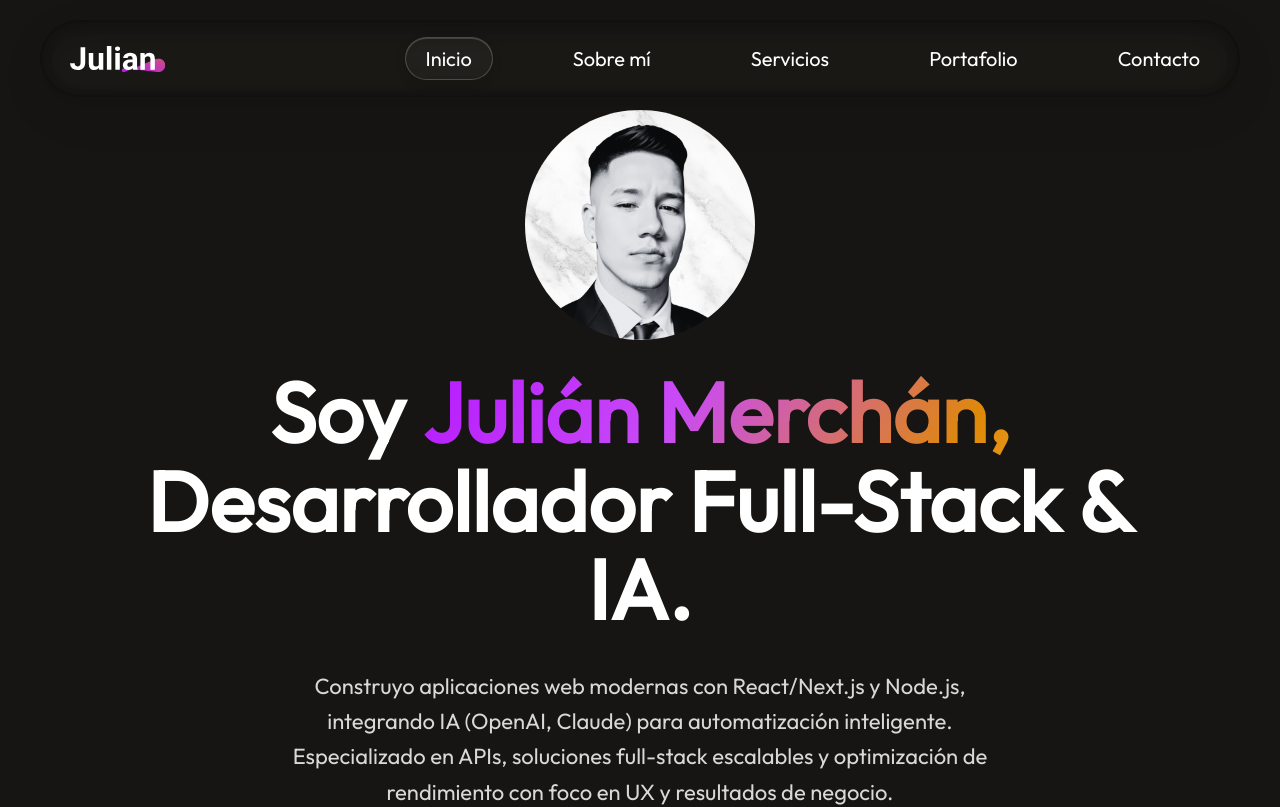
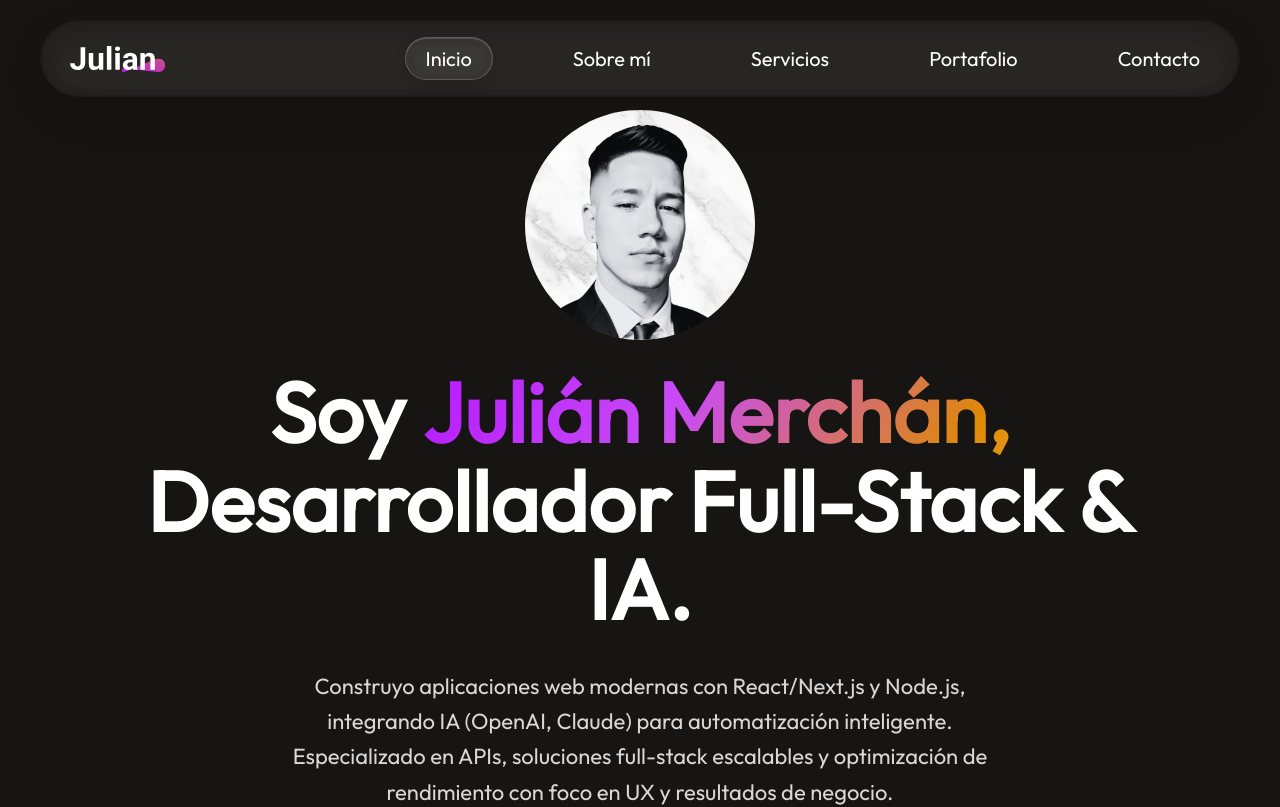
Before and after one commit to Julian-Enable/portfolio-react, a React (Vite) app: page / in a window 1280 px wide. Shown: the top 807 px of the page. Built offline with nearby package versions, Linux system fonts and the light colour scheme.

Commit message:
Add subtle color back to navbar glass effect (backgroundOpacity 0.08)

```diff
--- a/src/components/Navbar/Navbar.jsx
+++ b/src/components/Navbar/Navbar.jsx
@@ -61,7 +61,7 @@ const Navbar = () => {
       distortionScale={-150}
       brightness={50}
       opacity={0.95}
-      backgroundOpacity={0.02}
+      backgroundOpacity={0.08}
       saturation={1.8}
       blur={20}
       redOffset={0}
```
